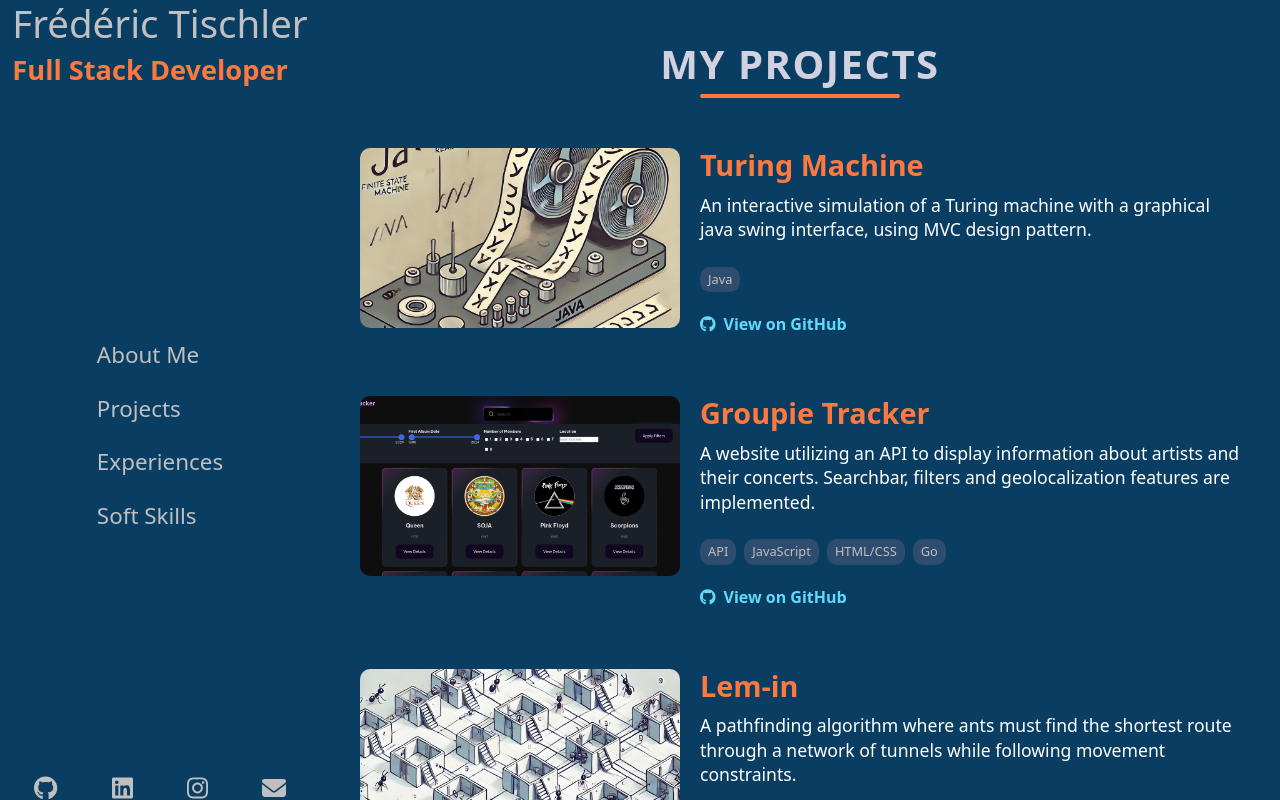
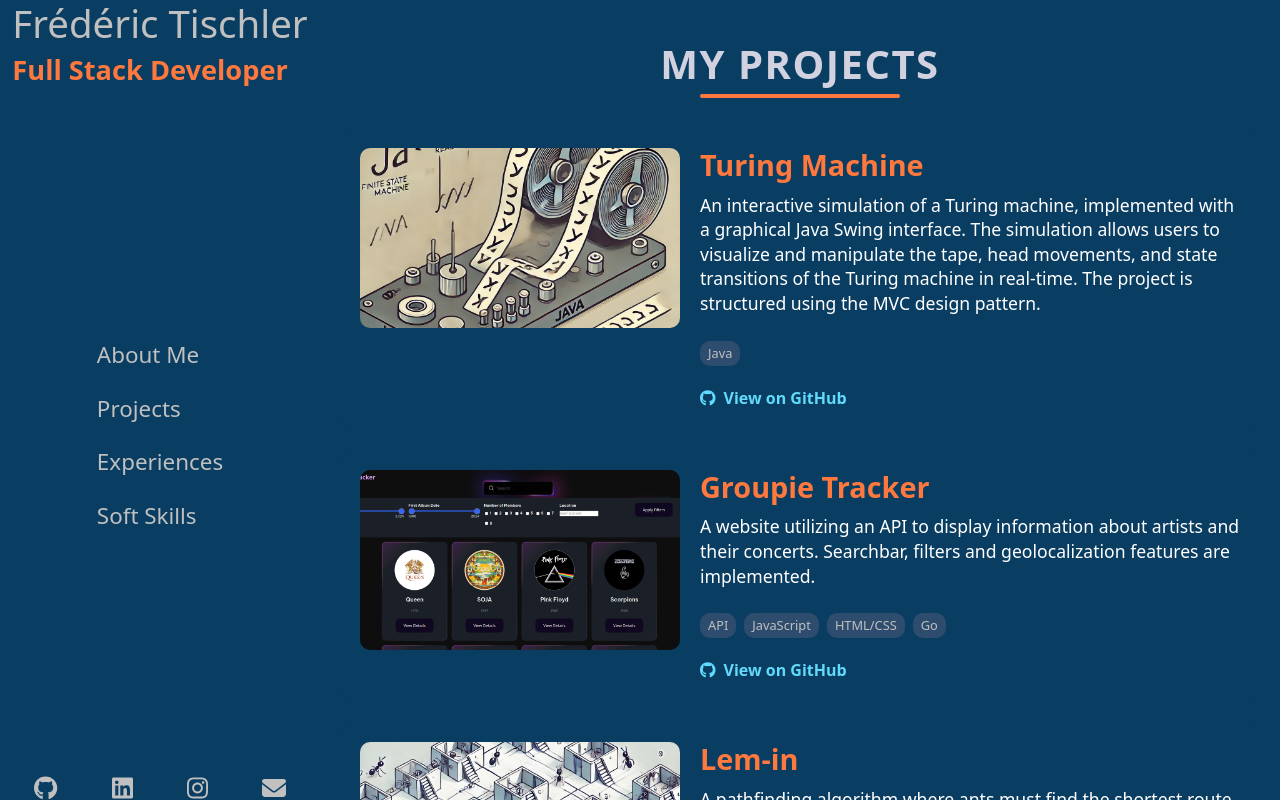
Before and after one commit to FredericTischler/Portefolio, a React (Create React App) app: page /projects in a window 1280 px wide. Built offline with nearby package versions, Linux system fonts and the light colour scheme.

Commit message:
project description updated

```diff
--- a/src/pages/Projects.js
+++ b/src/pages/Projects.js
@@ -14,7 +14,7 @@ const Projects = () => {
     const projectList = [
         {
             name: 'Turing Machine',
-            description: 'An interactive simulation of a Turing machine with a graphical java swing interface, using MVC design pattern.',
+            description: 'An interactive simulation of a Turing machine, implemented with a graphical Java Swing interface. The simulation allows users to visualize and manipulate the tape, head movements, and state transitions of the Turing machine in real-time. The project is structured using the MVC design pattern.',
             technologies: ['Java'],
             githubLink: 'https://github.com/FredericTischler/Turing-Machine',
             imageUrl: turingImage,
@@ -42,7 +42,7 @@ const Projects = () => {
         },
         {
             name: 'Graph',
-            description: 'A Python project analyzing and testing several algorithms related to graph theory.',
+            description: 'A Python project analyzing and testing several algorithms related to graph theory, with a graphic visual of statistic',
             technologies: ['Python'],
             githubLink: 'https://github.com/FredericTischler/Projet-Graphe',
             imageUrl: graphImage,
```
